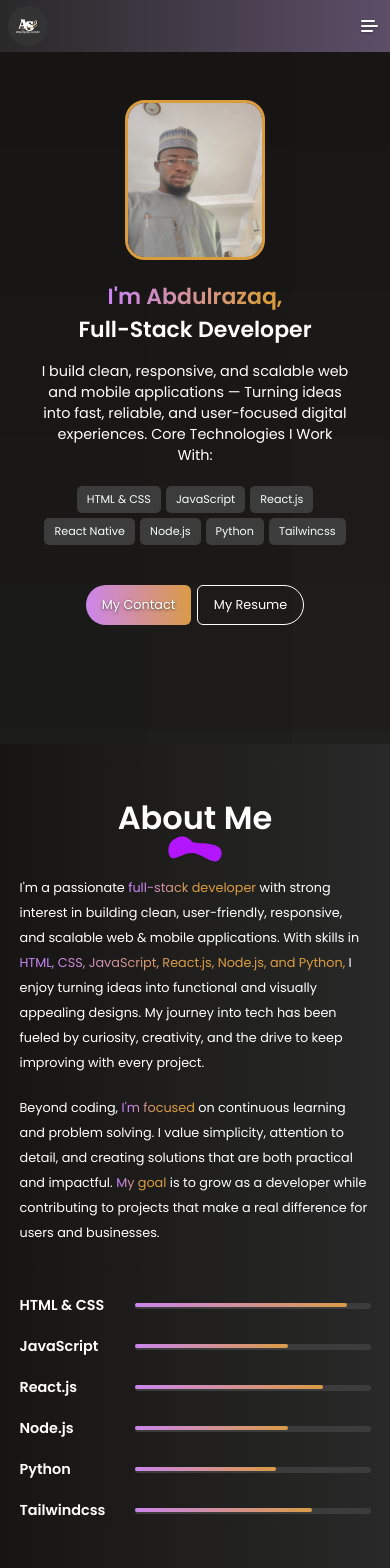
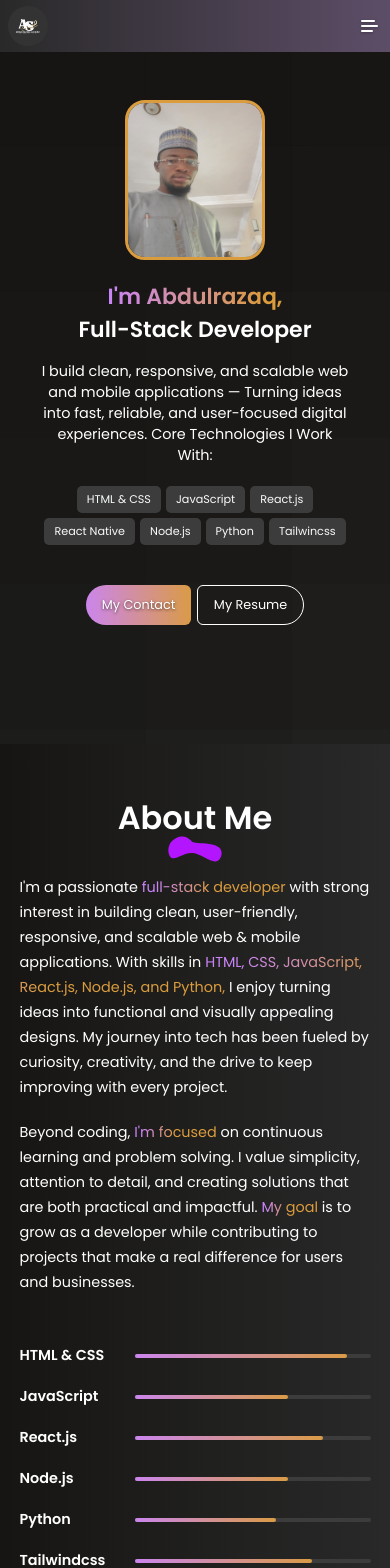
Before and after one commit to SAOMEIZA01/my-react-portfolio, a React (Vite) app: page / in a window 390 px wide. Shown: the top 1568 px of the page. Built offline with nearby package versions, Linux system fonts and the light colour scheme.

Commit message:
General Update

```diff
--- a/src/Components/About/About.css
+++ b/src/Components/About/About.css
@@ -209,12 +209,12 @@
         margin: 5vw;
     }
     .about-para {
-        font-size: 0.8rem;
+        font-size: 0.9rem;
     }
     .about-skill p {
         font-size: 0.9rem;
     }
-    .about-skill hr {
+    .about-skill hr, .about-skill span {
         height: 4px;
     }
     .about-achievments hr {
--- a/src/Components/Contact/Contact.css
+++ b/src/Components/Contact/Contact.css
@@ -209,5 +209,6 @@
 @media(max-width:500px){
     .contact {
         margin: 5vw;
+        margin-bottom: 100px;
     }
 }
```
